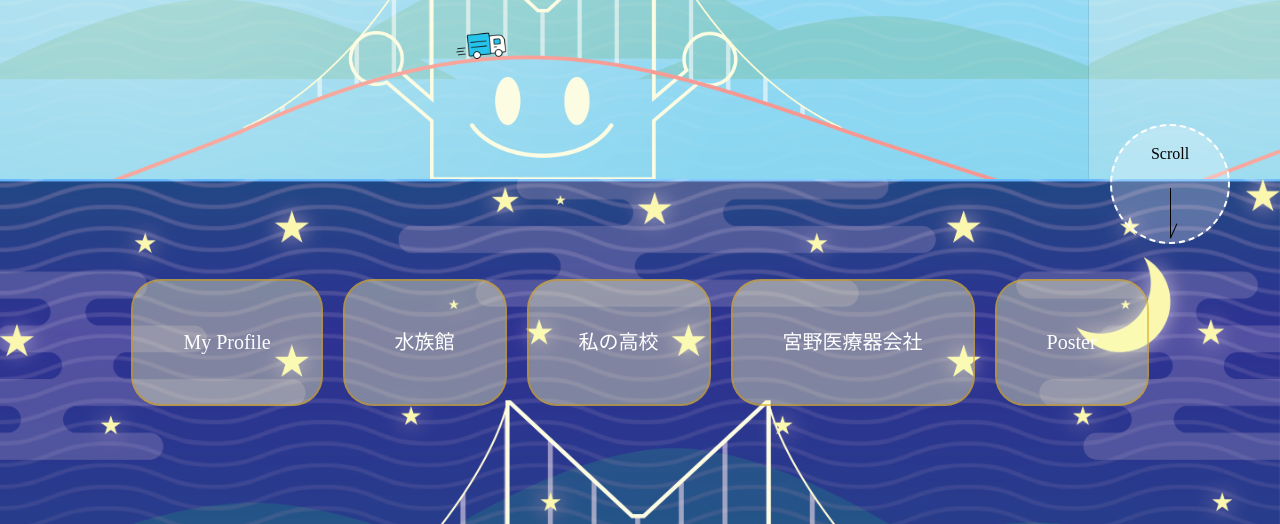
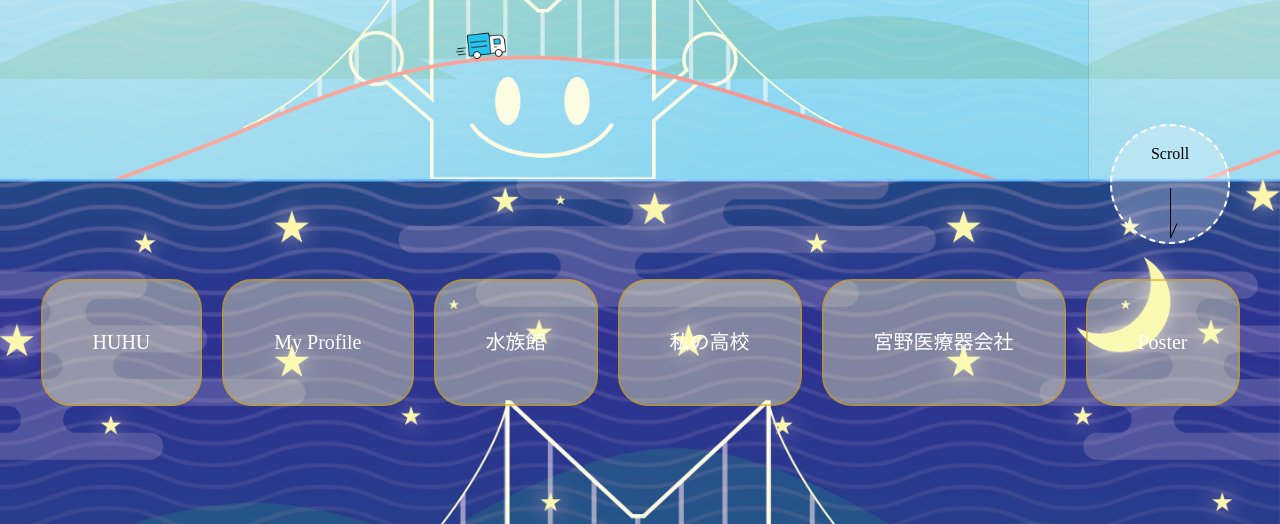
Before and after one commit to hiennguyen7310/Collected-project, a plain HTML site: page index.html in a window 1280 px wide. Shown: the part 276-800 px from the top of the page. Drawn offline with Linux system fonts and the light colour scheme; a web font is replaced by a local one.

Commit message:
Add link to HUHU in index.html

```diff
--- a/index.html
+++ b/index.html
@@ -19,6 +19,7 @@
         </header>
         <section class="product-bg">
             <div class="product">
+                <a class="huhu" href="HUHU/index.html">HUHU</a>
                 <a class="my-profile" href="My Profile/index_self-intro.html">My Profile</a>
                 <a class="aquarium" href="/Aquarium/index_aquarium.html" target="_self">水族館</a>
                 <a class="my-school" href="">私の高校</a>
```
